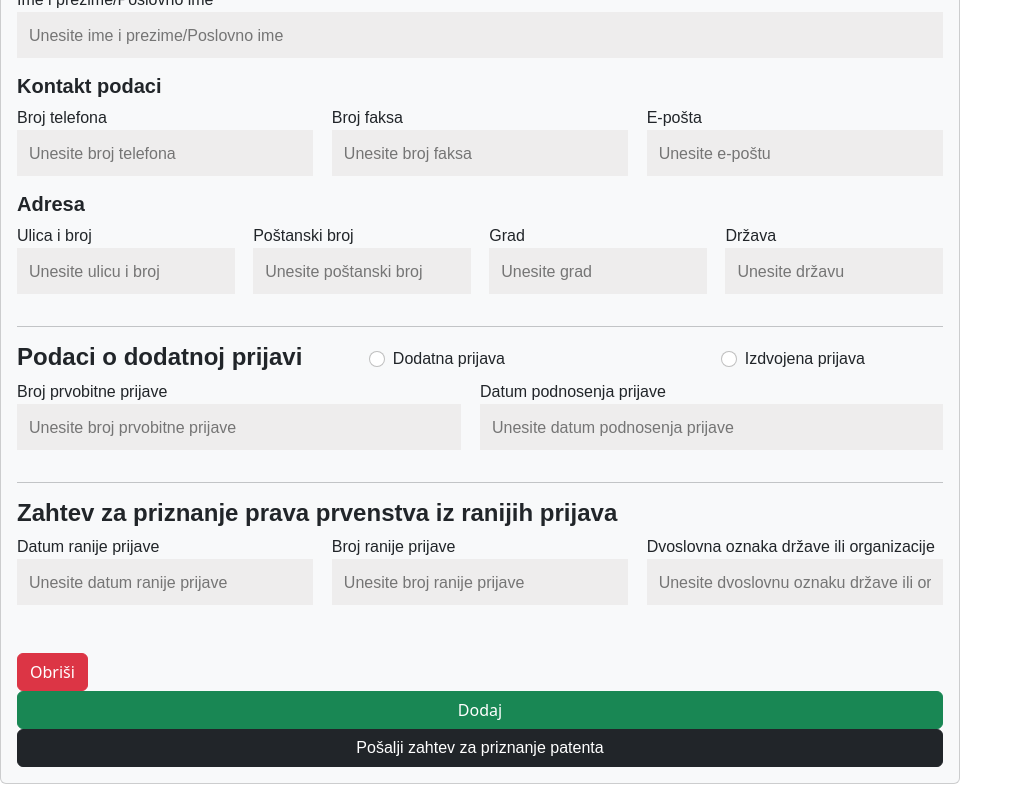
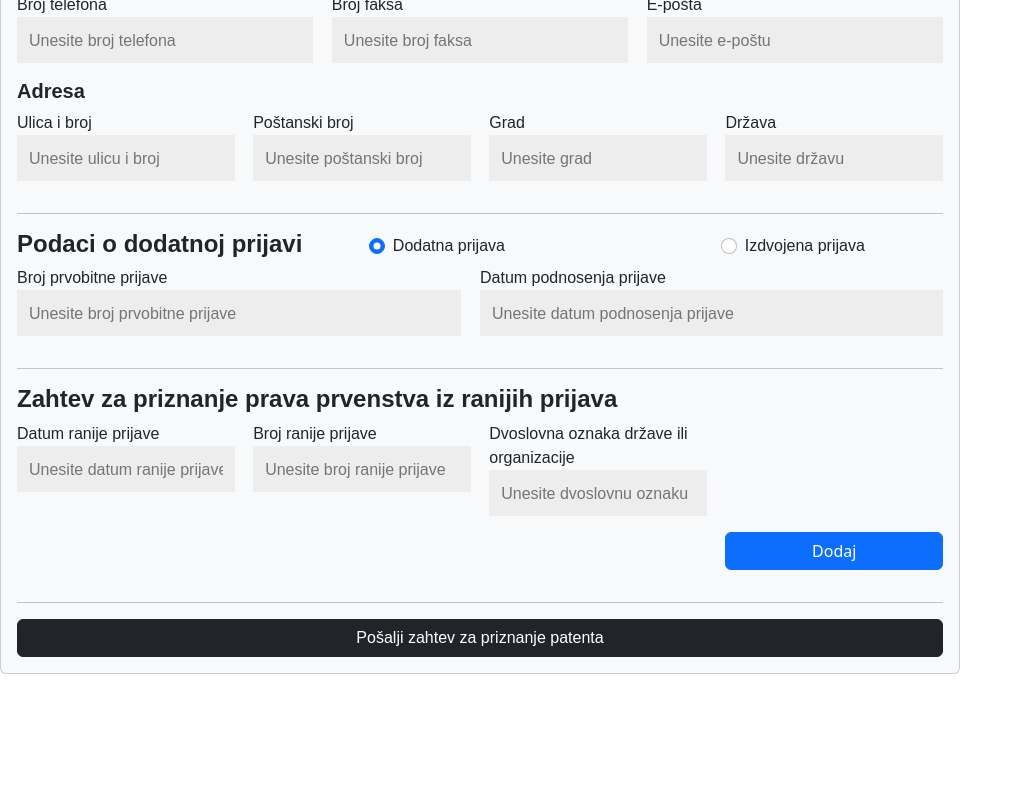
Before and after one commit to Zokster9/XML-ftn-project, an Angular app in the folder xml-front/: page /add-patent in a window 1280 px wide. Shown: the part 1464-2264 px from the top of the page, without its empty margins (0-1023 px from the left). After the commit the page ends 2154 px from the top, so only its background shows below. Built offline with nearby package versions, Linux system fonts and the light colour scheme.

Commit message:
WIP Dtos

```diff
--- a/xml-front/src/app/components/patent-form/patent-form.component.css
+++ b/xml-front/src/app/components/patent-form/patent-form.component.css
@@ -103,3 +103,8 @@ input, label {
     margin-right: 3%;
     width: 22%;
 }
+
+.margin-right-75 {
+    float:left;
+    margin-left: 76.5%;
+}
--- a/xml-front/src/app/components/patent-form/patent-form.component.html
+++ b/xml-front/src/app/components/patent-form/patent-form.component.html
@@ -1,5 +1,5 @@
 
-<form class="ml-3 mr-3 card p-3 bg-light w-75 mt-3 mb-3" [formGroup]="patentForm">
+<form class="ml-3 mr-3 card p-3 bg-light w-75 mt-3 mb-3" [formGroup]="patentForm" (ngSubmit)="addPatent ()">
   <h2 class="arial_font center_text mb-3"><b>Zahtev za priznanje patenta</b></h2>
 
   <!-- PODACI O NOVOJ PRIJAVI -->
@@ -99,18 +99,19 @@
       <label class="form-check-label arial_font" for="elektronski">Elektronski dokument</label>
     </div>
     <div class="form-check title-right mt-1" formGroupName="nacinDostavljanja">
-      <input class="form-check-input" type="radio" name="nacinDostavljanja" id="papirni" value="elektronski" formControlName="nacinDostavljanja">
+      <input class="form-check-input" type="radio" name="nacinDostavljanja" id="papirni" value="papirni" formControlName="nacinDostavljanja">
       <label class="form-check-label arial_font" for="papirni">Papirni dokument</label>
     </div>
   </section>
   <section formGroupName="podnosilac">
     <!-- Ako je elektronski odabran -->
-    <div class="new-line" formGroupName="nacinDostavljanja">
+    <div *ngIf="patentForm.get('podnosilac')?.get('nacinDostavljanja')?.get('nacinDostavljanja')?.value === 'elektronski'"  class="new-line" formGroupName="nacinDostavljanja">
       <label for="elektronskiEmail" class="arial_font">E-pošta</label>
       <input formControlName="email" type="text" id="elektronskiEmail" name="elektronskiEmail" class="bg_gray borderless_input input_size mb-3" placeholder="Unesite e-poštu">
     </div>
   <!-- Ako je papirni odabran -->
   </section>
+  <div *ngIf="patentForm.get('podnosilac')?.get('nacinDostavljanja')?.get('nacinDostavljanja')?.value === 'papirni'">
     <h6 class="mb-2 arial_font"><b>Adresa za dostavljanje</b></h6>
     <section formGroupName="podnosilac">
       <div formGroupName="nacinDostavljanja">
@@ -132,13 +133,15 @@
     </div>
       </div>
     </section>
+  </div>
+
   <hr class="new-line">
 
   <!-- PRONALAZAC -->
   <section>
     <h4 class="mb-2 arial_font title-podnosilac-prijave new-line"><b>Pronalazač</b></h4>
     <div class="form-check title-right mt-1" formGroupName="pronalazac">
-      <input class="form-check-input" type="checkbox" value=false id="pronalazacZeliBitiUPrijavi" formControlName="zeliBitiUPrijavi">
+      <input class="form-check-input" type="checkbox" value=true id="pronalazacZeliBitiUPrijavi" formControlName="zeliBitiUPrijavi">
       <label class="form-check-label arial_font" for="pronalazacZeliBitiUPrijavi">Pronalazač ne želi da bude naveden u prijavi</label>
     </div>
   </section>
@@ -267,27 +270,27 @@
   <hr class="new-line">
 
   <!-- PRIZNANJE PRAVA PRVENSTVA -->
-  <!-- Nekako dodati da se red doda pritiskom na dugme-->
   <section formGroupName="podaciOPrijavama">
     <h4 class="mb-2 arial_font new-line"><b>Zahtev za priznanje prava prvenstva iz ranijih prijava</b></h4>
     <div formArrayName="priznanjaPravaPrvenstva">
       <div *ngFor="let priznanjePravaPrvenstva of priznanjaPravaPrvenstva.controls; let i = index">
-        <div class="left-elem-three" [formGroupName]="i">
+        <div class="left-elem-four" [formGroupName]="i">
           <label for="zahtevDatumPrijave" class="arial_font">Datum ranije prijave</label>
-          <input formControlName="datumPrijave" type="text" id="zahtevDatumPrijave" name="zahtevDatumPrijave" class="bg_gray borderless_input input_size mb-5" placeholder="Unesite datum ranije prijave" required>
+          <input formControlName="datumPrijave" type="text" id="zahtevDatumPrijave" name="zahtevDatumPrijave" class="bg_gray borderless_input input_size mb-3" placeholder="Unesite datum ranije prijave" required>
         </div>
-        <div class="left-elem-three" [formGroupName]="i">
+        <div class="left-elem-four" [formGroupName]="i">
           <label for="zahtevBrojRanijePrijave" class="arial_font">Broj ranije prijave</label>
-          <input formControlName="brojRanijePrijave" type="text" id="zahtevBrojRanijePrijave" name="zahtevBrojRanijePrijave" class="bg_gray borderless_input input_size mb-5" placeholder="Unesite broj ranije prijave" required>
+          <input formControlName="brojRanijePrijave" type="text" id="zahtevBrojRanijePrijave" name="zahtevBrojRanijePrijave" class="bg_gray borderless_input input_size mb-3" placeholder="Unesite broj ranije prijave" required>
         </div>
-        <div class="right-elem-three" [formGroupName]="i">
+        <div class="left-elem-four" [formGroupName]="i">
           <label for="zahtevDvoslovnaOznaka" class="arial_font">Dvoslovna oznaka države ili organizacije</label>
-          <input formControlName="dvoslovnaOznakaDrzaveOrganizacije" type="text" id="zahtevDvoslovnaOznaka" name="zahtevDvoslovnaOznaka" class="bg_gray borderless_input input_size mb-5" placeholder="Unesite dvoslovnu oznaku države ili organizacije" required>
+          <input formControlName="dvoslovnaOznakaDrzaveOrganizacije" type="text" id="zahtevDvoslovnaOznaka" name="zahtevDvoslovnaOznaka" class="bg_gray borderless_input input_size mb-3" placeholder="Unesite dvoslovnu oznaku" required>
         </div>
-        <button class="btn btn-danger" (click)="deletePriznanjePravaPrvenstva(i)">Obriši</button>
+        <button *ngIf="i != 0" class="btn btn-danger right-elem-four mt-4" (click)="deletePriznanjePravaPrvenstva(i)">Obriši</button>
       </div>
     </div>
   </section>
-  <button class="btn btn-success" (click)="addPriznanjePravaPrvenstva()">Dodaj</button>
+  <button class="btn btn-primary margin-right-75 mb-3" (click)="addPriznanjePravaPrvenstva()">Dodaj</button>
+  <hr class="new-line">
   <button type="submit" class="btn btn-dark arial_font btn-block">Pošalji zahtev za priznanje patenta</button>
 </form>
--- a/xml-front/src/app/components/patent-form/patent-form.component.ts
+++ b/xml-front/src/app/components/patent-form/patent-form.component.ts
@@ -16,11 +16,11 @@ export class PatentFormComponent implements OnInit{
         priznatiDatumPrijave: ['']
       }),
       dodatnaPrijava: this.formBuilder.group({
-        tipPrijave: [''],
+        tipPrijave: ['dodatna'],
         brojPrvobitnePrijave: [''],
         datumPodnosenjaPrijave: ['']
       }),
-      priznanjaPravaPrvenstva: this.formBuilder.array([])
+      priznanjaPravaPrvenstva: this.formBuilder.array([]),
     }),
     nazivPronalaska: this.formBuilder.group({
       srpskiNaziv: [''],
@@ -42,7 +42,7 @@ export class PatentFormComponent implements OnInit{
         ePosta: ['']
       }),
       nacinDostavljanja: this.formBuilder.group({
-        nacinDostavljanja: [''],
+        nacinDostavljanja: ['elektronski'],
         email: [''],
         adresa: this.formBuilder.group({
           ulicaIBroj: [''],
@@ -68,7 +68,7 @@ export class PatentFormComponent implements OnInit{
       })
     }),
     punomocnik: this.formBuilder.group({
-      tipPunomocnika: [''],
+      tipPunomocnika: ['zastupanje'],
       zajednickiPredstavnik: false,
       naziv: [''],
       adresa: this.formBuilder.group({
@@ -110,4 +110,8 @@ export class PatentFormComponent implements OnInit{
   deletePriznanjePravaPrvenstva(index: number) {
     this.priznanjaPravaPrvenstva.removeAt(index);
   }
+
+  addPatent() {
+    console.log(this.patentForm);
+  }
 }
--- /dev/null
+++ b/xml-front/src/app/models/DodatnaPrijavaDto.ts
@@ -0,0 +1,5 @@
+export interface DodatnaPrijavaDto {
+    tipPrijave: string;
+    brojPrvobitne: string;
+    datumPodnosenjaPrijave: string;
+}
--- /dev/null
+++ b/xml-front/src/app/models/NovaPrijavaDto.ts
@@ -0,0 +1,6 @@
+export interface NovaPrijavaDto {
+
+    brojPrijave: string;
+    datumPrijave: string;
+    priznatiDatumPrijave: string;
+}
--- /dev/null
+++ b/xml-front/src/app/models/PodaciOPrijavamaDto.ts
@@ -0,0 +1,5 @@
+export interface PodaciOPrijavaDto {
+    novaPrijava
+    dodatnaPrijava
+    priznanjaPravaPrvenstva
+}
```
Also changed, not shown: xml-front/src/app/models/ZahtevZaPriznanjePatentaDTO.ts (added, +8 -0 lines), xml-front/src/app/models/PodnosilacDto.ts (added), xml-front/src/app/models/PriznanjaPravaPrvenstvaDto.ts (added), xml-front/src/app/models/PronalazacDto.ts (added), xml-front/src/app/models/PunomocnikDto.ts (added). Lines whose indentation alone changed are shown as unchanged.
